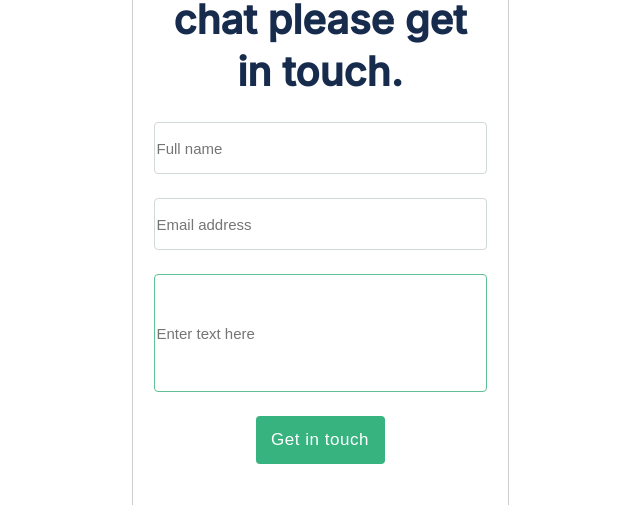
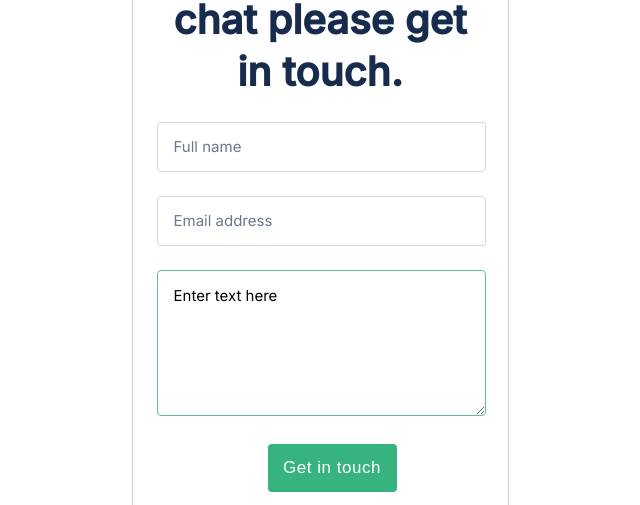
Before and after one commit to paulinagonzalezc/portfolio, a website: page index.html in a window 1280 px wide. Shown: the part 5870-6375 px from the top of the page, without its empty margins (320-960 px from the left). Drawn offline with Linux system fonts and the light colour scheme.

Commit message:
Complete functional form

```diff
--- a/index.html
+++ b/index.html
@@ -267,17 +267,7 @@
           </h3>
         </div>
 
-        <div class="inputs">
-          <input type="text" class="input name" placeholder="Full name" />
-          <input type="text" class="input adress" placeholder="Email address" />
-          <input type="text" class="input text" placeholder="Enter text here" />
-        </div>
-
-        <div class="touch-button-container">
-          <button class="touch-button">Get in touch</button>
-        </div>
-
-        <form action="" method="POST">
+        <form action="https://formspree.io/f/xwkzojea" method="POST">
           <ul class="form-list">
             <li>
               <input
@@ -286,6 +276,8 @@
                 id="name"
                 name="name"
                 placeholder="Full name"
+                maxlength="30"
+                required
               />
             </li>
             <li>
@@ -295,17 +287,21 @@
                 id="mail"
                 name="email"
                 placeholder="Email address"
+                required
               />
             </li>
             <li>
               <textarea
                 class="message-input"
+                type="text"
                 id="message"
                 name="message"
                 placeholder="Enter text here"
+                maxlength="500"
+                required
               ></textarea>
             </li>
-            <li class="button">
+            <li class="input-button-container">
               <button class="button-input" type="submit">Get in touch</button>
             </li>
           </ul>
@@ -358,7 +354,7 @@
             </a>
           </li>
         </ul>
-        <footer class="mail">paulinagzzc@gmail.com</footer>
+        <footer class="my-mail">paulinagzzc@gmail.com</footer>
       </section>
     </div>
   </body>
--- a/styles.css
+++ b/styles.css
@@ -402,44 +402,63 @@ body {
   margin-top: 60px;
 }
 
-.inputs {
-  display: flex;
-  align-items: center;
-  flex-direction: column;
+.form-list {
+  list-style: none;
+  padding-left: 24px;
+  margin-bottom: 0;
 }
 
-.input {
-  border: 1px solid #d0d9d4;
-  border-radius: 4px;
-  width: 327px;
-  font-weight: 200;
+.name-input::placeholder,
+.email-input::placeholder {
+  color: #6b778c;
+  font-weight: 400;
   font-size: 15px;
-  line-height: 24px;
-  display: flex;
-  color: #6b778c;
-  margin-bottom: 24px;
+  font-style: normal;
+  font-family: "Inter", sans-serif;
 }
 
-.name {
-  height: 48px;
+.name-input {
+  width: 295px;
+  height: 18px;
+  border-radius: 4px;
+  border: 1px solid #d0d9d4;
+  margin-bottom: 24px;
+  padding: 15px 16px;
 }
 
-.adress {
-  height: 48px;
+.email-input {
+  width: 295px;
+  height: 18px;
+  border-radius: 4px;
+  border: 1px solid #d0d9d4;
+  margin-bottom: 24px;
+  font-style: normal;
+  padding: 15px 16px;
 }
 
-.text {
+.message-input::placeholder {
+  color: black;
+  font-weight: 400;
+  font-size: 15px;
+  font-style: normal;
+  font-family: "Inter", sans-serif;
+}
+.message-input {
+  width: 295px;
   height: 114px;
+  border-radius: 4px;
   border: 1px solid #60c095;
+  margin-bottom: 24px;
+  padding: 15px 16px;
 }
 
-.touch-button-container {
+.input-button-container {
   display: flex;
   justify-content: center;
-  margin-bottom: 46px;
+  margin-bottom: 0;
 }
 
-.touch-button {
+.button-input {
   border: none;
   background: #36b37f;
   border-radius: 4px;
@@ -453,45 +472,11 @@ body {
   color: #fff;
 }
 
-.touch-button:hover {
-  cursor: pointer;
-}
-
-.mail {
+.my-mail {
+  font-family: "Inter", sans-serif;
+  font-size: 20px;
   font-weight: 400;
-  font-size: 20px;
   line-height: 32px;
   text-align: center;
   color: #42526e;
 }
-
-.form-list {
-  list-style: none;
-  padding-left: 24px;
-}
-
-.name-input {
-  width: 295px;
-  height: 18px;
-  border-radius: 4px;
-  border: 1px solid #d0d9d4;
-  font-weight: 200;
-  font-size: 15px;
-  color: #6b778c;
-  margin-bottom: 24px;
-  font-style: normal;
-  padding: 15px 16px;
-}
-
-.email-input {
-  width: 295px;
-  height: 18px;
-  border-radius: 4px;
-  border: 1px solid #d0d9d4;
-  font-weight: 200;
-  font-size: 15px;
-  color: #6b778c;
-  margin-bottom: 24px;
-  font-style: normal;
-  padding: 15px 16px;
-}
```
